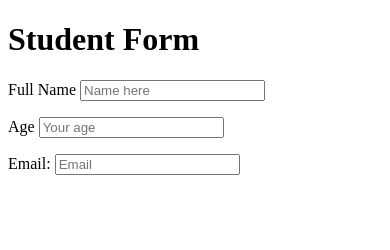
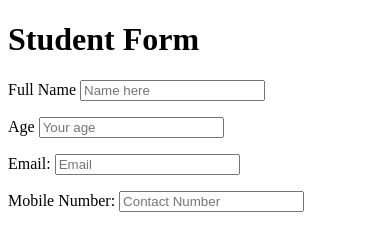
Before and after one commit to mfn1967/student-form, a plain HTML site: page index.html in a window 390 px wide. Drawn offline with Linux system fonts and the light colour scheme.

Commit message:
Add phone number to form

```diff
--- a/index.html
+++ b/index.html
@@ -20,6 +20,10 @@
         <label for="input_email">Email:</label>
         <input id="input_email" type="email" placeholder="Email">
     </p>
+    <p>
+        <label for="input_mobile">Mobile Number:</label>
+        <input id="input_mobile" type="tel" placeholder="Contact Number">
+    </p>
 </form>
 </body>
 </html>
```
